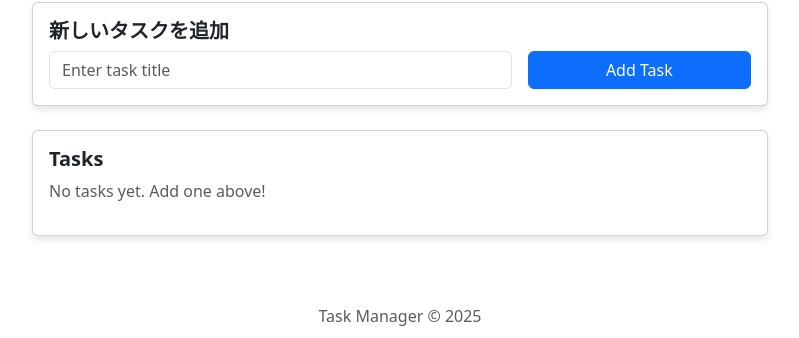
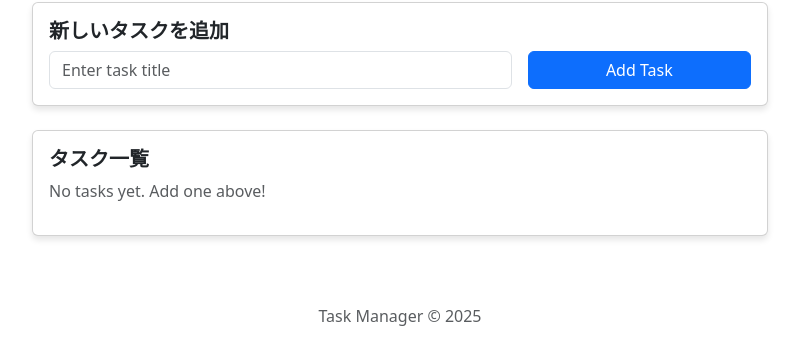
Before and after one commit to sbCaSTMC/task_manager_python, a Flask app: page / in a window 1280 px wide. Shown: the part 104-442 px from the top of the page, without its empty margins (240-1039 px from the left). Run offline with Flask 3, Linux system fonts and the light colour scheme.

Commit message:
Update task list title to Japanese

```diff
--- a/templates/index.html
+++ b/templates/index.html
@@ -21,7 +21,7 @@
         <!-- Task List -->
         <div class="card">
             <div class="card-body">
-                <h5 class="card-title">Tasks</h5>
+                <h5 class="card-title">タスク一覧</h5>
                 {% if tasks %}
                     <ul class="list-group">
                         {% for task in tasks %}
```
